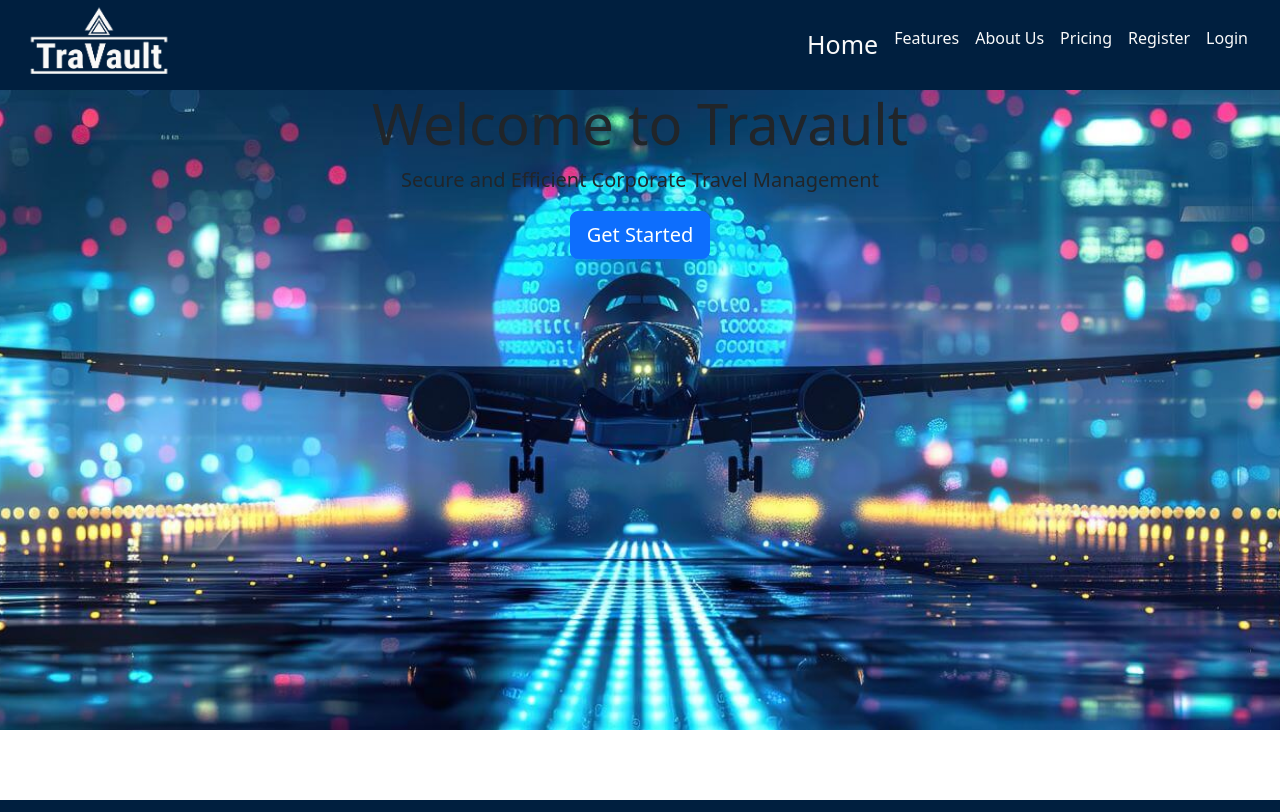
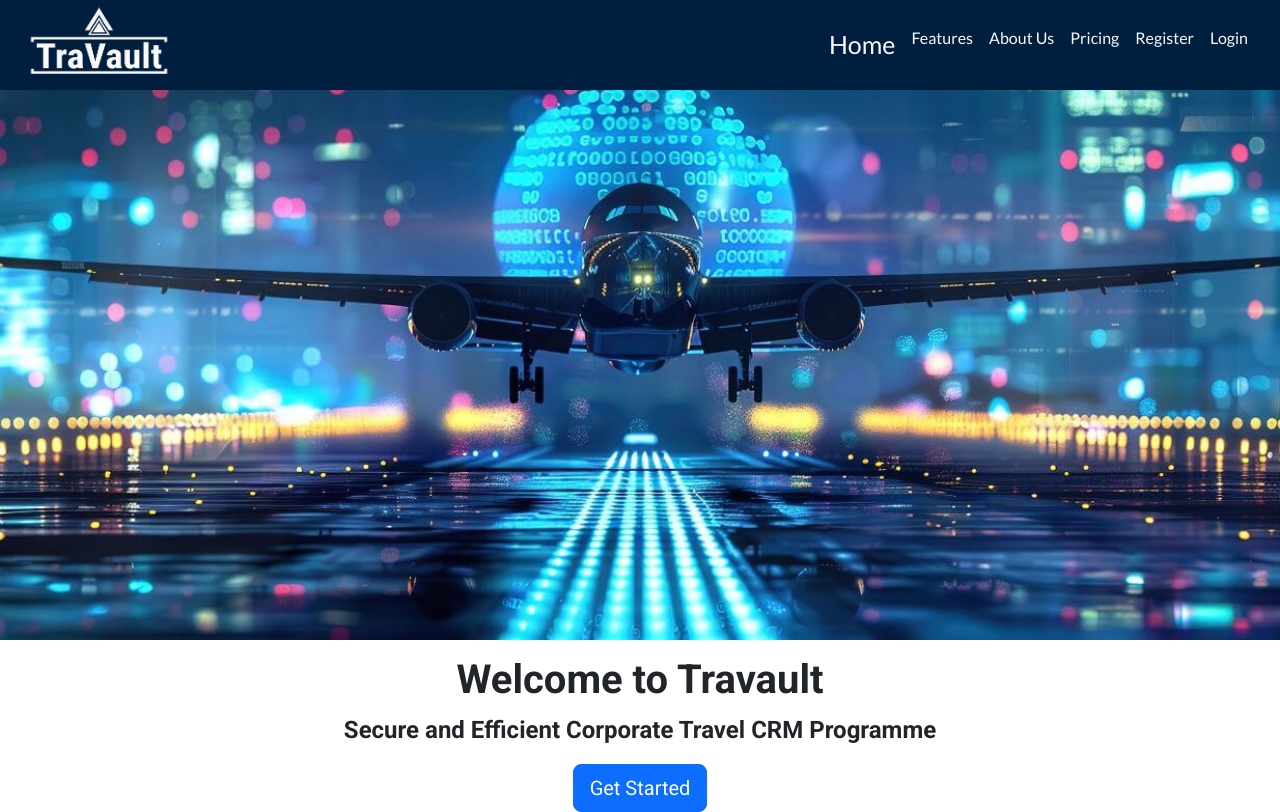
Before and after one commit to Ty-Thetravelguy/travault_mp4_v1, a Django app: template travault/home/templates/home/index.html in a window 1280 px wide. Run offline with Django 3.2, Linux system fonts and the light colour scheme; the template is opened without the code that fills it, so the values that code supplies are empty.

Commit message:
finished desktop nav and hero image

```diff
--- a/travault/home/templates/home/index.html
+++ b/travault/home/templates/home/index.html
@@ -2,7 +2,7 @@
 {% load static %}
 
 {% block content %}
-<div class="container-fluid home-nav">
+<div class="container-fluid home-nav fixed-top">
     <nav class="navbar navbar-expand-lg bg-body-tertiary py-0">
         <div class="container-fluid home-nav ">
           <a class="navbar-brand" href="#">
@@ -38,10 +38,12 @@
 </div>
 
 <div class="container-fluid hero-bg-img">
-    <div class="container text-center">
-        <h1 class="display-4">Welcome to Travault</h1>
-        <p class="lead">Secure and Efficient Corporate Travel Management</p>
-        <a href="#" class="btn btn-primary btn-lg">Get Started</a>
-    </div>
+
+</div>
+
+<div class="container text-center main-text-font pt-3">
+    <h1 class="fw-bold">Welcome to Travault</h1>
+    <p class="fs-4 fw-bold">Secure and Efficient Corporate Travel CRM Programme </p>
+    <a href="#" class="btn btn-primary btn-lg">Get Started</a>
 </div>
 {% endblock %}
--- a/travault/static/css/main.css
+++ b/travault/static/css/main.css
@@ -1,29 +1,31 @@
-/* Initial logo size */
+
+
+/** Navbar **/
 .logo {
     min-width: 150px;
     min-height: 80px;
     transition: all 0.3s ease;
 }
 
-/* Initial navbar background color */
 .home-nav {
     background-color: #001f3f;
     transition: all 0.3s ease;
 }
 
-/* Text color for navbar links */
+
 .home-nav-text {
+    font-family: Lato;
     color: #fafafa;
 }
 
-/* Active link with larger font size */
+
 .navbar .nav-link.home-nav-text.active {
     font-size: 25px;
     color: #FAFAFA;
     transition: all 0.3s ease;
 }
 
-/* Styles applied when the page is scrolled */
+
 .navbar-scrolled .logo {
     min-width: 120px;
     min-height: 60px;
@@ -31,17 +33,33 @@
 
 .navbar-scrolled {
     padding: 10px 0;
-    background-color: #001f3f; /* You can keep the same color or change it when scrolled */
+    background-color: #001f3f;
 }
 
 .navbar-scrolled .navbar .nav-link.home-nav-text.active {
-    font-size: 20px; /* Smaller font size when scrolled */
+    font-size: 20px;
 }
+
+/** Hero image section  **/
 
 .hero-bg-img {
     background-image: url('/static/images/travel-data-img-1440px.jpg');
     background-size: cover;
-    background-position: center; /* Optional: Centers the image */
-    background-repeat: no-repeat; /* Optional: Prevents the image from repeating */
+    background-position: center;
+    background-repeat: no-repeat;
     height: 80vh;
+
 }
+
+.main-text-font {
+    font-family: Roboto;
+}
+
+.hero-text {
+    font-size: 20px;
+    font-weight: 500;
+}
+
+.hero-bg-img div{
+    color: #81d67a;
+}
--- a/travault/templates/base.html
+++ b/travault/templates/base.html
@@ -15,6 +15,9 @@
 
     {% block corecss %}
         <link href="https://cdn.jsdelivr.net/npm/bootstrap@5.3.3/dist/css/bootstrap.min.css" rel="stylesheet" integrity="sha384-QWTKZyjpPEjISv5WaRU9OFeRpok6YctnYmDr5pNlyT2bRjXh0JMhjY6hW+ALEwIH" crossorigin="anonymous">
+        <link rel="preconnect" href="https://fonts.googleapis.com">
+        <link rel="preconnect" href="https://fonts.gstatic.com" crossorigin>
+        <link href="https://fonts.googleapis.com/css2?family=Lato:ital,wght@0,100;0,300;0,400;0,700;0,900;1,100;1,300;1,400;1,700;1,900&family=Roboto:ital,wght@0,100;0,300;0,400;0,500;0,700;0,900;1,100;1,300;1,400;1,500;1,700;1,900&display=swap" rel="stylesheet">
         <link rel="stylesheet" href="{% static 'css/main.css' %}">
     {% endblock %}
 
```
